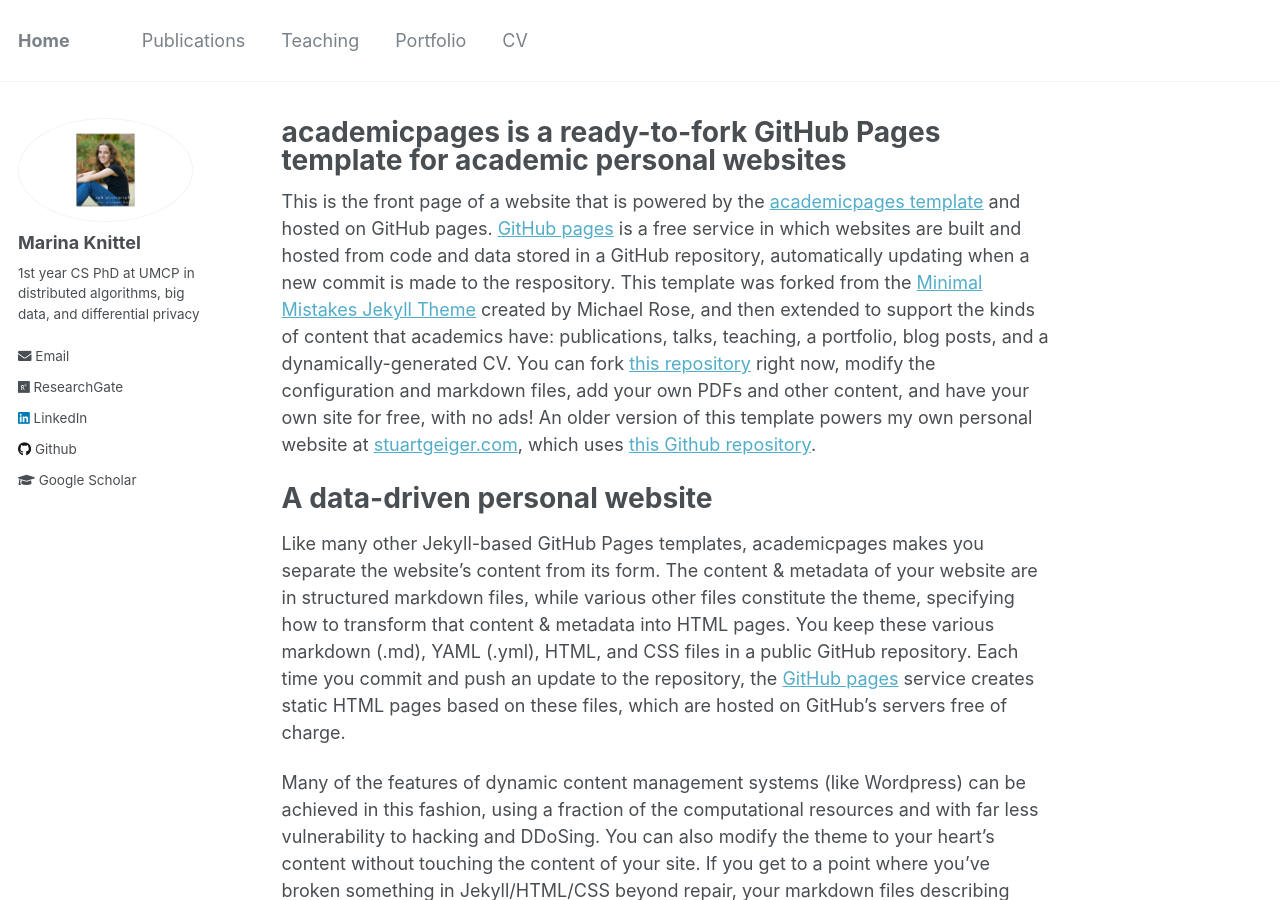
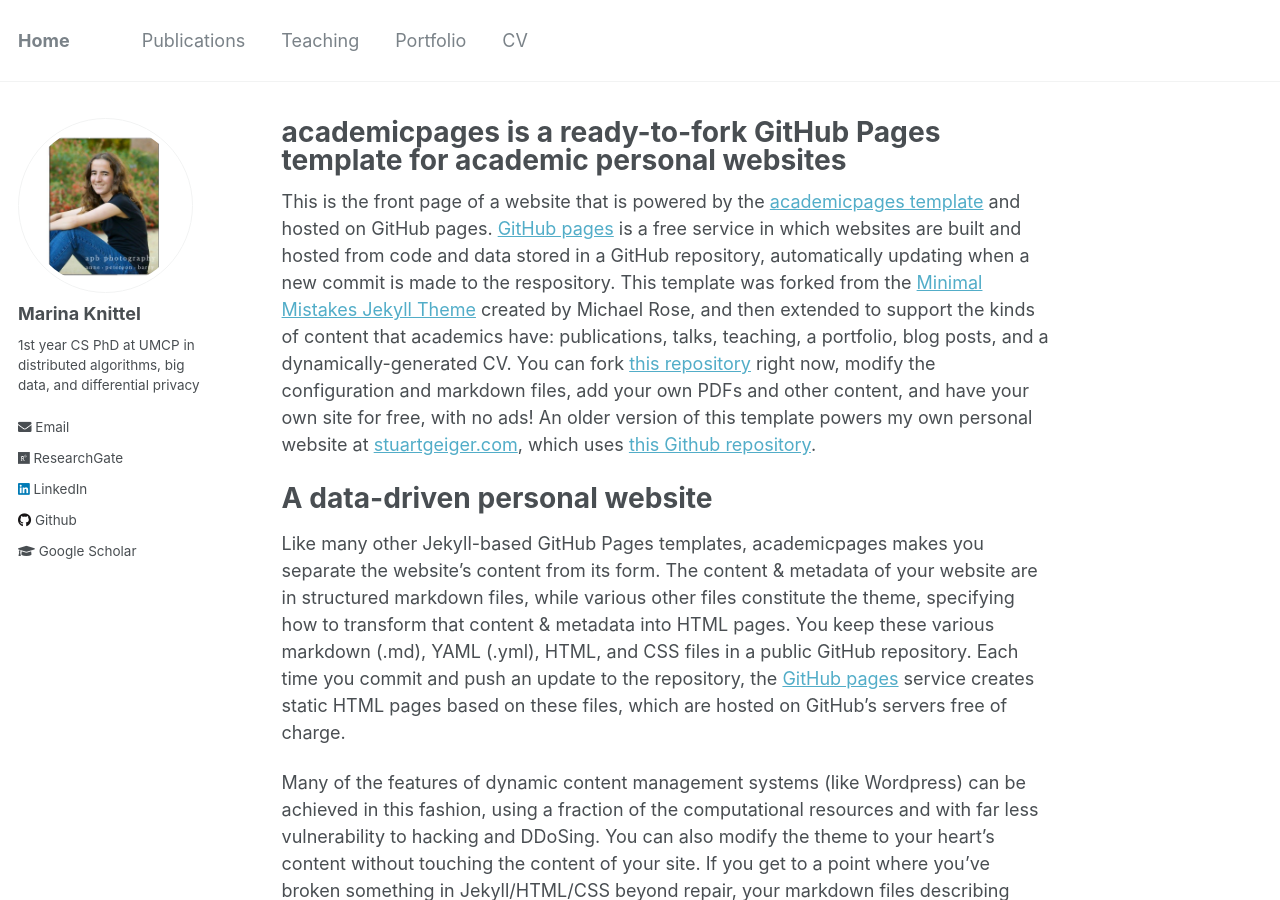
Before and after one commit to mknittel/mknittel.github.io, a Jekyll site: the page built from _pages/about.md, in a window 1280 px wide and 900 px high. Built offline with Jekyll 4.4.1, drawn with Linux system fonts in a browser that asks for light colours.

Commit message:
Fixed image again

```diff
--- a/_config.yml
+++ b/_config.yml
@@ -81,7 +81,7 @@
 # Site Author
 author:
   name             : "Marina Knittel"
-  avatar           : "me.jpg"
+  avatar           : "me.png"
   bio              : "1st year CS PhD at UMCP in distributed algorithms, big data, and differential privacy"
   location         : #"Location"
   employer         :
```
Also changed, not shown: images/me.png.
